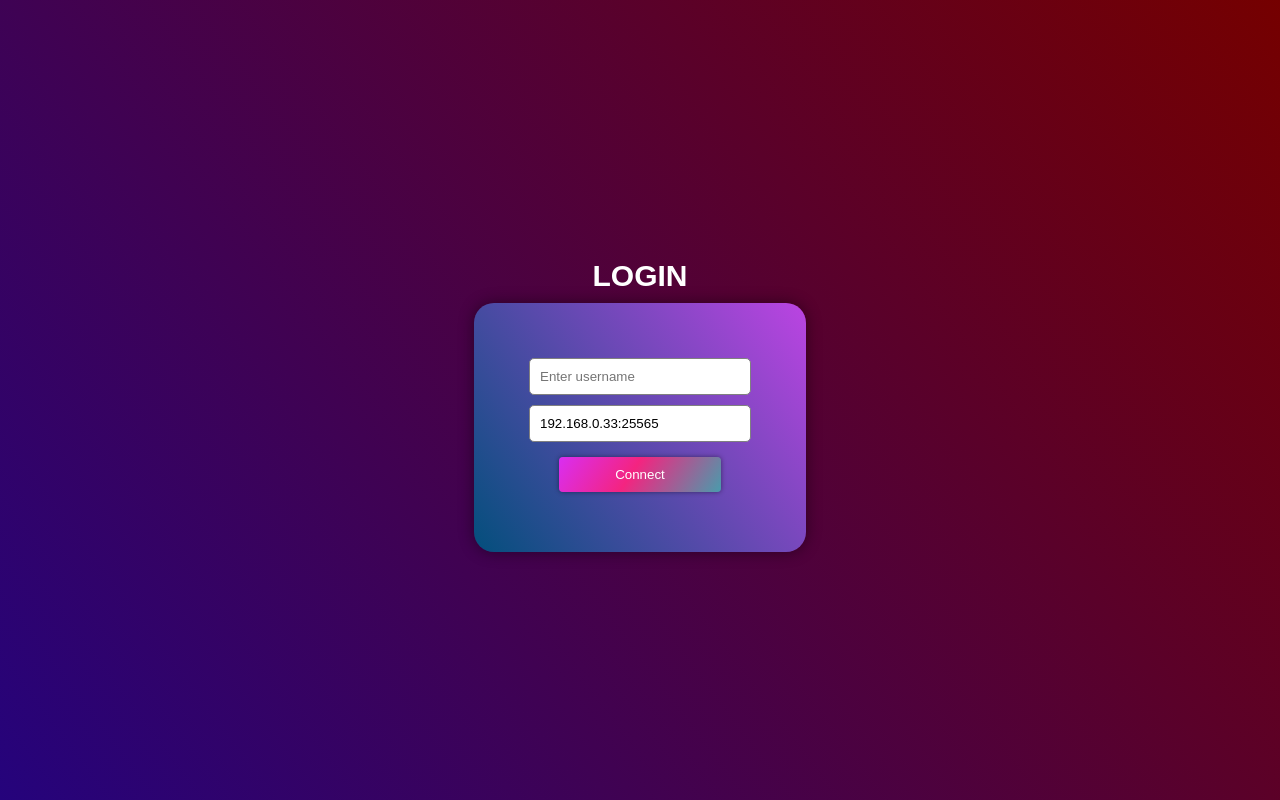
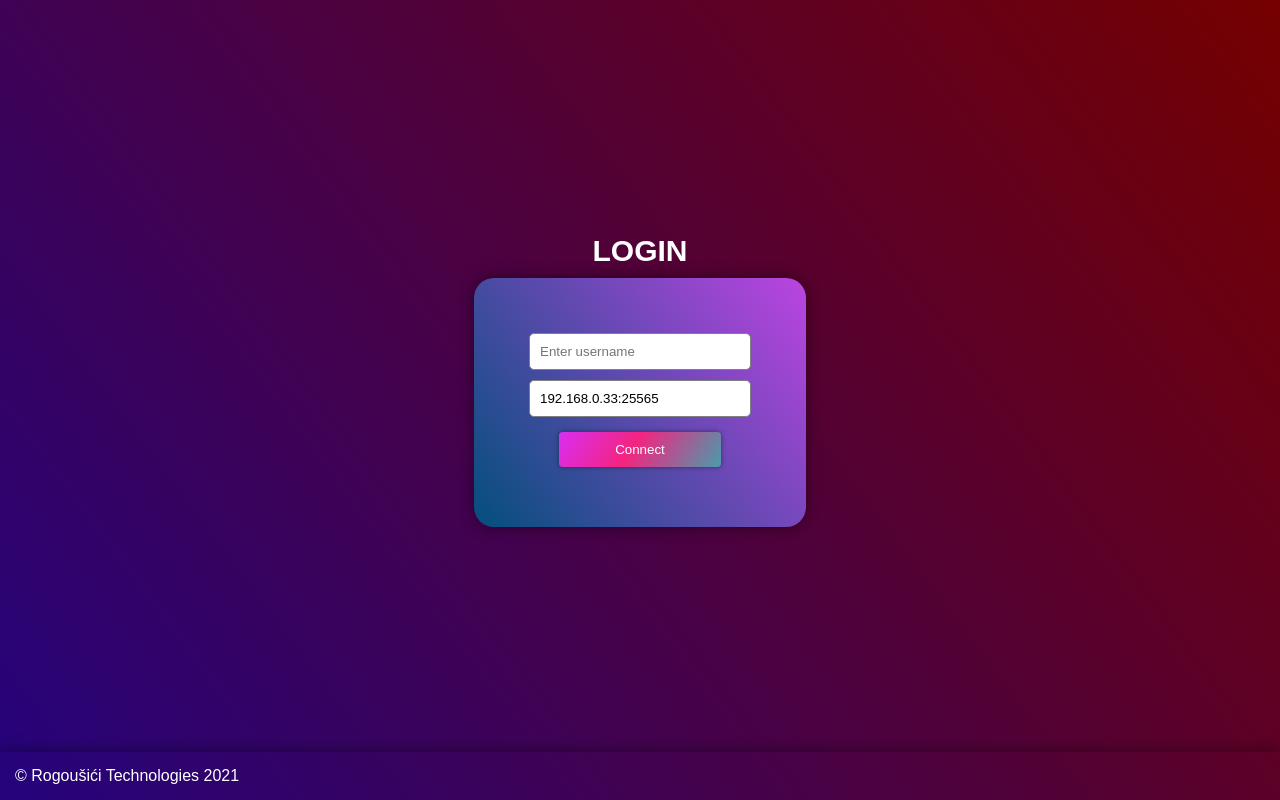
Before and after one commit to grishatop1/pywebchat, a plain HTML site: page assets/index.html in a window 1280 px wide. Drawn offline with Linux system fonts and the light colour scheme.

Commit message:
z-index fix

```diff
--- a/assets/index.css
+++ b/assets/index.css
@@ -238,7 +238,7 @@ h3 {
     height: 100%;
     display: block;
     background-color: black;
-    z-index: 150;
+    z-index: 2000;
     display: none;
     align-items: center;
     justify-content: center;
@@ -258,15 +258,41 @@ h3 {
 
 .login {
     position: fixed;
-    display: flex;
     width: 100%;
     height: 100%;
     background: linear-gradient(53deg, rgba(37,3,124,1) 0%, rgba(117,0,0,1) 100%);
-    z-index: 100;
+    z-index: 1000;
     top: 0;
+    display: flex;
     align-items: center;
     justify-content: center;
     flex-direction: column;
+}
+
+.login-container {
+    display: flex;
+    align-items: center;
+    justify-content: center;
+    flex-direction: column;
+    vertical-align: middle;
+    position: relative;
+    bottom: 25px;
+}
+
+.login-bottom {
+    display: block;
+    position: absolute;
+    width: 100%;
+    box-shadow: 0px 0px 15px 0px rgba(0,0,0,0.45);
+    bottom: 0;
+}
+
+.login-bottom span {
+    color: white;
+    font-family: Arial, Helvetica, sans-serif;
+    font-weight: 400;
+    display: block;
+    padding: 15px;
 }
 
 .login .form {
@@ -315,7 +341,7 @@ h3 {
     height: 100%;
     display: block;
     background-color: rgba(0,0,0,0.7);
-    z-index: 9999;
+    z-index: 2000;
     display: flex;
     align-items: center;
     justify-content: center;
--- a/assets/index.html
+++ b/assets/index.html
@@ -48,11 +48,16 @@
     </div>
 
     <div class="login">
-        <h2>LOGIN</h2>
-        <div class="form">
-            <input type="text" id="username" placeholder="Enter username">
-            <input type="text" id="ip" placeholder="Enter IP address" value="192.168.0.33:25565">
-            <button onclick="connect();">Connect</button>
+        <div class="login-container">
+            <h2>LOGIN</h2>
+            <div class="form">
+                <input type="text" id="username" placeholder="Enter username">
+                <input type="text" id="ip" placeholder="Enter IP address" value="192.168.0.33:25565">
+                <button onclick="connect();">Connect</button>
+            </div>
+        </div>
+        <div class="login-bottom">
+            <span>&copy; Rogoušići Technologies 2021</span>
         </div>
     </div>
 
```
